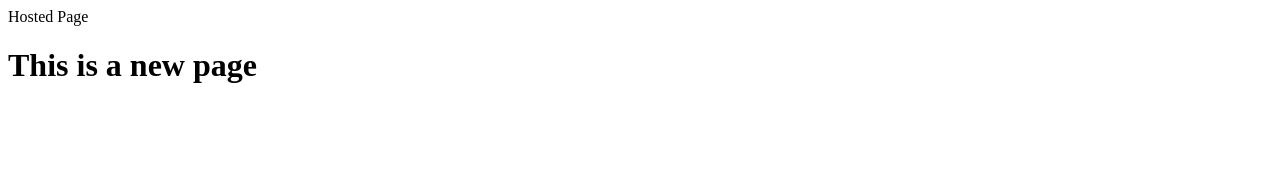
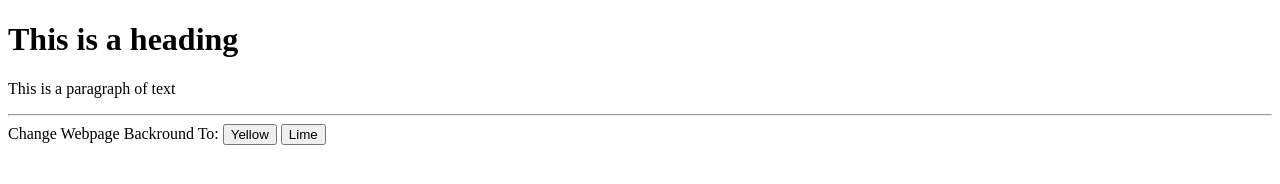
Before and after one commit to hcedill1/WebApp, a website: page hostpage.html in a window 1280 px wide. Drawn offline with Linux system fonts and the light colour scheme.

Commit message:
this will have the colors and buttons that is chosen for the backround to change

```diff
--- a/hostpage.html
+++ b/hostpage.html
@@ -2,12 +2,21 @@
 <html lang="en">
 <head>
     <meta charset="UTF-8">
-    <meta name = "viewport" content="width=device-width, initial-scale=1.0">
-    <meta http-equiv="X-UA-Compatible" content=""ie="edge"
-    <title>Hosted Page</title>
+    <title>Practice Page</title>
+
+    <script src="index.js"></script>
 </head>
 <body>
-    <h1>This is a new page</h1>
-    <script src="index.js"></script>
+    <h1 id="heading">This is a heading </h1>
+    <p> This is a paragraph of text</p>
+    <hr>
+    <div>
+        <label> Change Webpage Backround To:</label>
+        <button type="button" onclick="changeBodyBg('yellow');">Yellow</button>
+        <button type="button" onclick="changeBodyBg('lime');">Lime</button>
+    </div>
+
+
 </body>
+
 </html>
```
